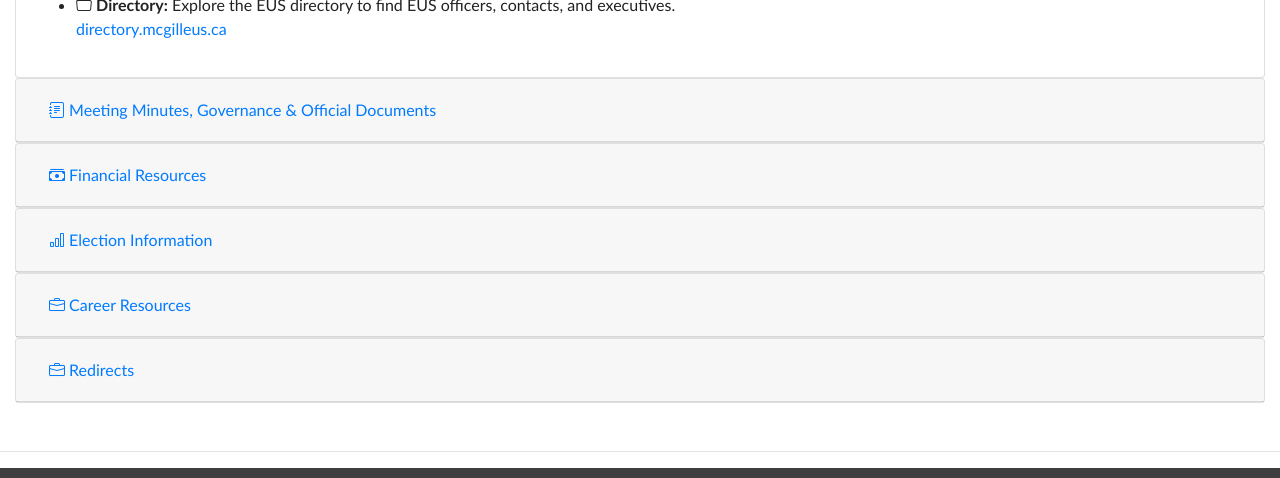
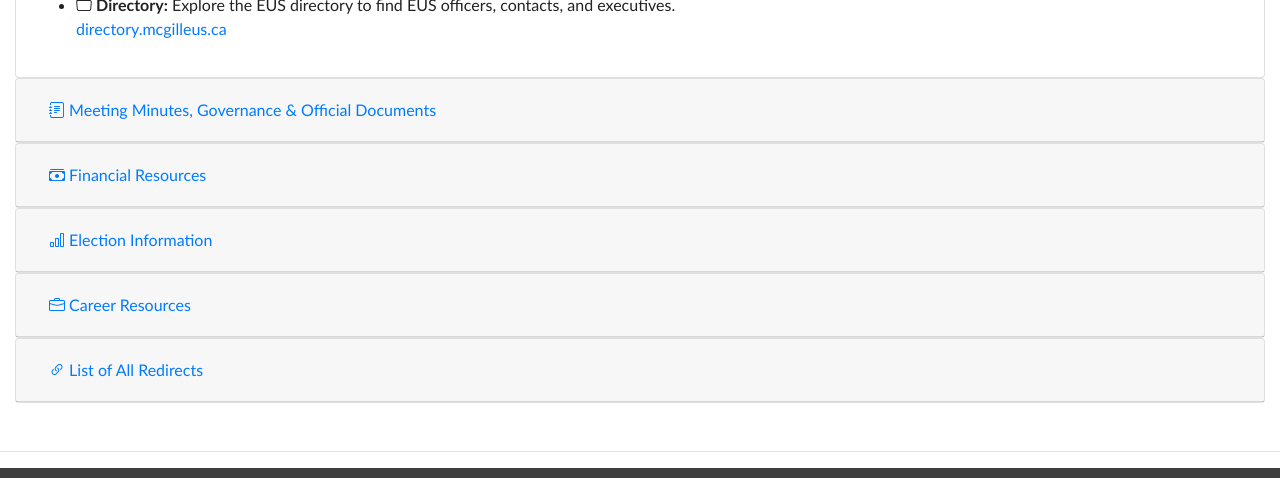
Before and after one commit to McGillEUS/mcgilleus-2019, a plain HTML site: page resources.html in a window 1280 px wide. Shown: the part 1986-2464 px from the top of the page. Drawn offline with nearby package versions, Linux system fonts and the light colour scheme.

Commit message:
update redir icon

```diff
--- a/resources.html
+++ b/resources.html
@@ -373,7 +373,7 @@
                                 <button class="btn btn-link collapsed" data-toggle="collapse"
                                     data-target="#collapseRedirects" aria-expanded="false"
                                     aria-controls="collapseCareer">
-                                    <i class="bi bi-briefcase"></i> Redirects
+                                    <i class="bi bi-link-45deg"></i> List of All Redirects
                                 </button>
                             </h5>
                         </div>
```
